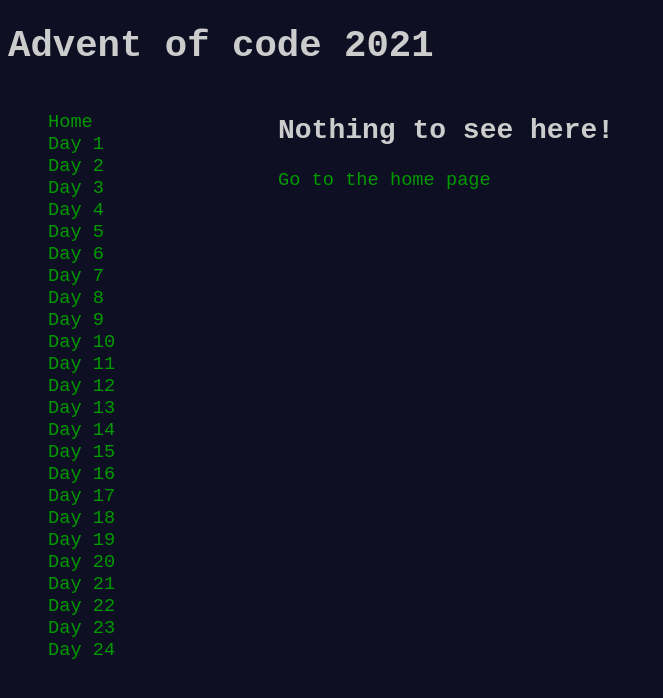
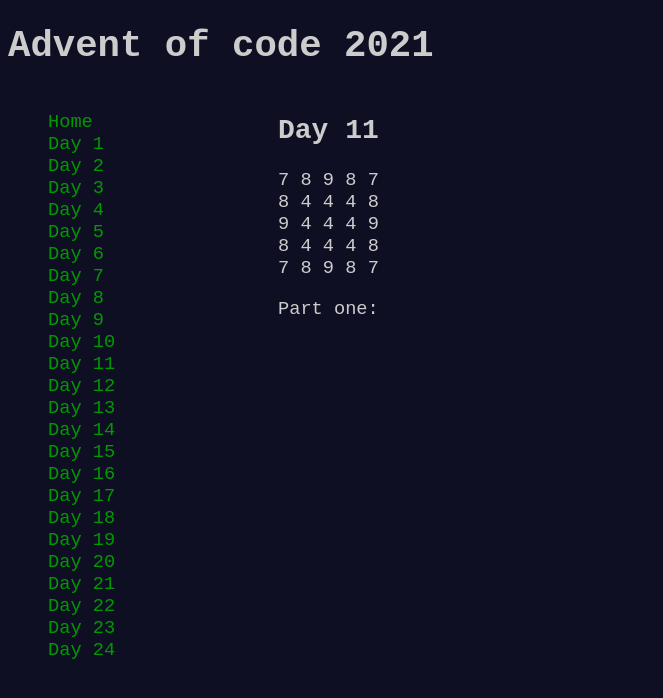
Before and after one commit to joelkema/advent-of-code, a React (Create React App) app: page /day11 in a window 1280 px wide. Shown: the top 698 px of the page, without its empty margins (0-663 px from the left). Built offline with nearby package versions, Linux system fonts and the light colour scheme.

Commit message:
day 11 first poc

```diff
--- a/package.json
+++ b/package.json
@@ -7,9 +7,11 @@
         "@testing-library/react": "^12.1.2",
         "@testing-library/user-event": "^13.5.0",
         "@types/jest": "^27.4.0",
+        "@types/lodash": "^4.14.178",
         "@types/node": "^16.11.17",
         "@types/react": "^17.0.38",
         "@types/react-dom": "^17.0.11",
+        "lodash": "^4.17.21",
         "react": "^17.0.2",
         "react-dom": "^17.0.2",
         "react-router-dom": "^6.2.1",
--- a/src/App.tsx
+++ b/src/App.tsx
@@ -1,8 +1,8 @@
-import { lazy, Suspense } from "react";
 import { Routes, Route, Link, Outlet } from "react-router-dom";
 import "./App.css";
 import Day1 from "./day1";
 import Day10 from "./day10";
+import Day11 from "./day11";
 
 const Home = () => (
     <main>
@@ -63,6 +63,7 @@
                 <Route index element={<Home />} />
                 <Route path="day1" element={<Day1 />} />
                 <Route path="day10" element={<Day10 />} />
+                <Route path="day11" element={<Day11 />} />
                 <Route path="*" element={<NoMatch />} />
             </Route>
         </Routes>
--- /dev/null
+++ b/src/day11/index.tsx
@@ -0,0 +1,98 @@
+import { cloneDeep, isNil } from "lodash";
+import { useCallback, useEffect, useRef, useState } from "react";
+import { input } from "./input";
+
+const flash = (grid: number[][], flashes: string[], y: number, x: number) => {
+    increaseEnergyLevel(grid, flashes, y - 1, x); // up
+    increaseEnergyLevel(grid, flashes, y - 1, x - 1); // up left
+    increaseEnergyLevel(grid, flashes, y - 1, x + 1); // up right
+    increaseEnergyLevel(grid, flashes, y + 1, x); // down
+    increaseEnergyLevel(grid, flashes, y + 1, x - 1); // down left
+    increaseEnergyLevel(grid, flashes, y + 1, x + 1); // down right
+    increaseEnergyLevel(grid, flashes, y, x - 1); // left
+    increaseEnergyLevel(grid, flashes, y, x + 1); // right
+};
+
+const delay = (ms: number) => new Promise((resolve) => setTimeout(resolve, ms));
+
+const increase = (level: number) => (level + 1 > 9 ? 0 : level + 1);
+
+const increaseEnergyLevel = (grid: number[][], flashes: string[], y: number, x: number) => {
+    if (y < 0 || x < 0) return;
+
+    if (isNil(grid[y]) || isNil(grid[y][x])) return;
+
+    if (grid[y][x] === 9) {
+        grid[y][x] = 0;
+        flashes.push(`${y}${x}`);
+        flash(grid, flashes, y, x);
+    }
+
+    if (!flashes.includes(`${y}${x}`)) grid[y][x]++;
+};
+
+const step = (grid: number[][]) => {
+    const flashes: string[] = [];
+
+    const clone = cloneDeep(grid);
+
+    for (let y = 0; y < clone.length; y++) {
+        const row = clone[y];
+
+        for (let x = 0; x < row.length; x++) {
+            increaseEnergyLevel(clone, flashes, y, x);
+        }
+    }
+
+    return clone;
+
+    // for (let y = 0; y < grid.length; y++) {
+    //     const row = grid[y];
+
+    //     for (let x = 0; x < row.length; x++) {
+    //         increaseEnergyLevel(grid, flashes, y, x);
+    //     }
+    // }
+};
+
+const Day = () => {
+    // This ref seems unnecessary, but the for loop is 'faster' than react updating its state
+    // This will garuantee us that the latest grid value is uses
+    const gridRef = useRef(input);
+
+    const [grid, setGrid] = useState(gridRef.current);
+
+    const runStep = async () => {
+        for (let i = 1; i <= 20; i++) {
+            await delay(1000);
+
+            const updatedGrid = step(gridRef.current);
+
+            console.log(updatedGrid);
+
+            setGrid(updatedGrid);
+            gridRef.current = updatedGrid;
+        }
+    };
+
+    useEffect(() => {
+        runStep();
+    }, []);
+
+    return (
+        <main>
+            <h2>Day 11</h2>
+            {grid.map((y) => (
+                <>
+                    {y.map((x) => {
+                        return x === 0 ? <b>{x}&nbsp;</b> : <>{x}&nbsp;</>;
+                    })}
+                    <br />
+                </>
+            ))}
+            <p>Part one:</p>
+        </main>
+    );
+};
+
+export default Day;
--- /dev/null
+++ b/src/day11/input.ts
@@ -0,0 +1,7 @@
+export const input = [
+    [1, 1, 1, 1, 1],
+    [1, 9, 9, 9, 1],
+    [1, 9, 1, 9, 1],
+    [1, 9, 9, 9, 1],
+    [1, 1, 1, 1, 1],
+];
--- a/src/day9/index.ts
+++ b/src/day9/index.ts
@@ -1,3 +1,4 @@
+import { isNil } from "lodash";
 import { sortNumeric, sum, sumProduct } from "../utils";
 import { input } from "./input";
 
@@ -9,7 +10,6 @@
 
 const isLowest = (height: number, adjacent: Point[]) => height < Math.min(...adjacent.map((a) => a.height));
 const add = (a: number) => (b: number) => a + b;
-const isNil = (a: any) => a === null || a === undefined;
 
 const getAdjacent = (points: Point[][], x: number, y: number) => {
     const up = !isNil(points[y - 1]) ? points[y - 1][x] : null;
--- a/src/reportWebVitals.ts
+++ b/src/reportWebVitals.ts
@@ -1,8 +1,8 @@
-import { ReportHandler } from 'web-vitals';
+import { ReportHandler } from "web-vitals";
 
 const reportWebVitals = (onPerfEntry?: ReportHandler) => {
     if (onPerfEntry && onPerfEntry instanceof Function) {
-    import('web-vitals').then(({ getCLS, getFID, getFCP, getLCP, getTTFB }) => {
+        import("web-vitals").then(({ getCLS, getFID, getFCP, getLCP, getTTFB }) => {
             getCLS(onPerfEntry);
             getFID(onPerfEntry);
             getFCP(onPerfEntry);
```
Also changed, not shown: 1 other file (tests, documents, lock files or other folders). Lines whose indentation alone changed are shown as unchanged.
